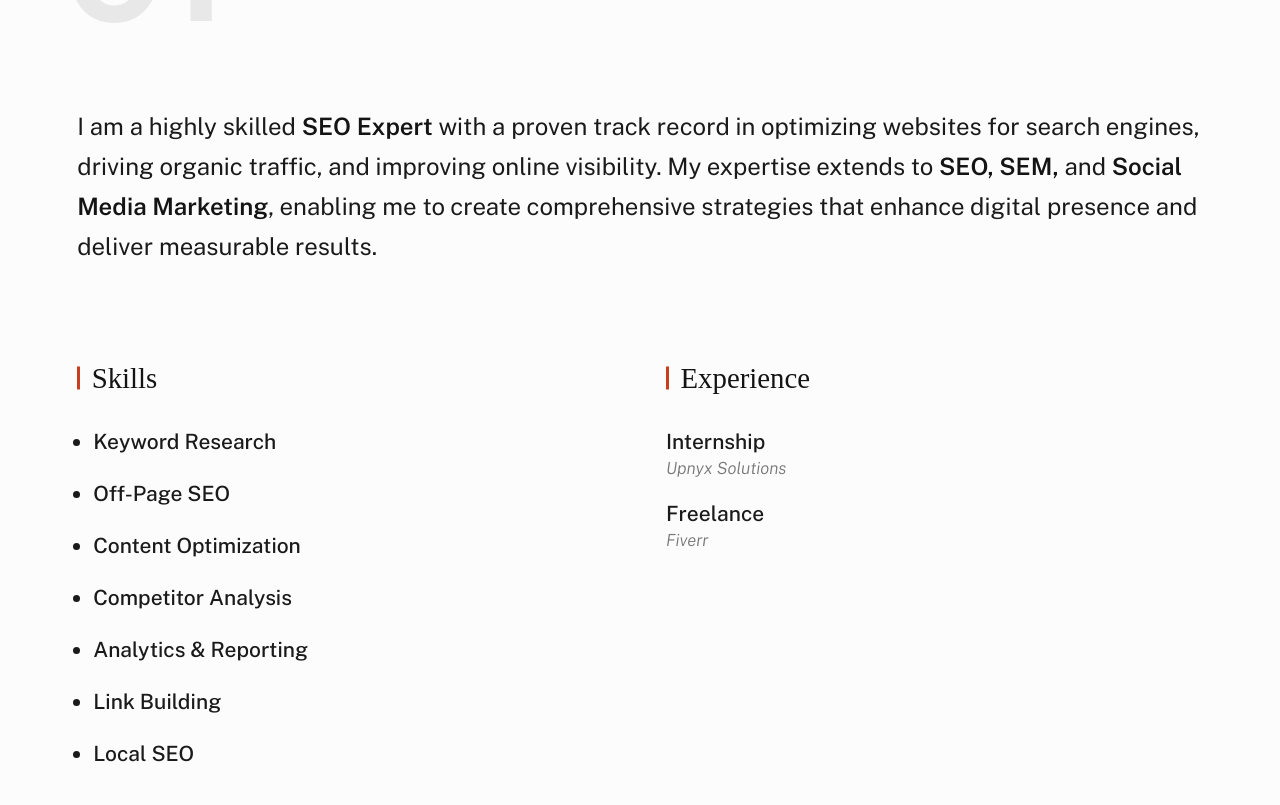
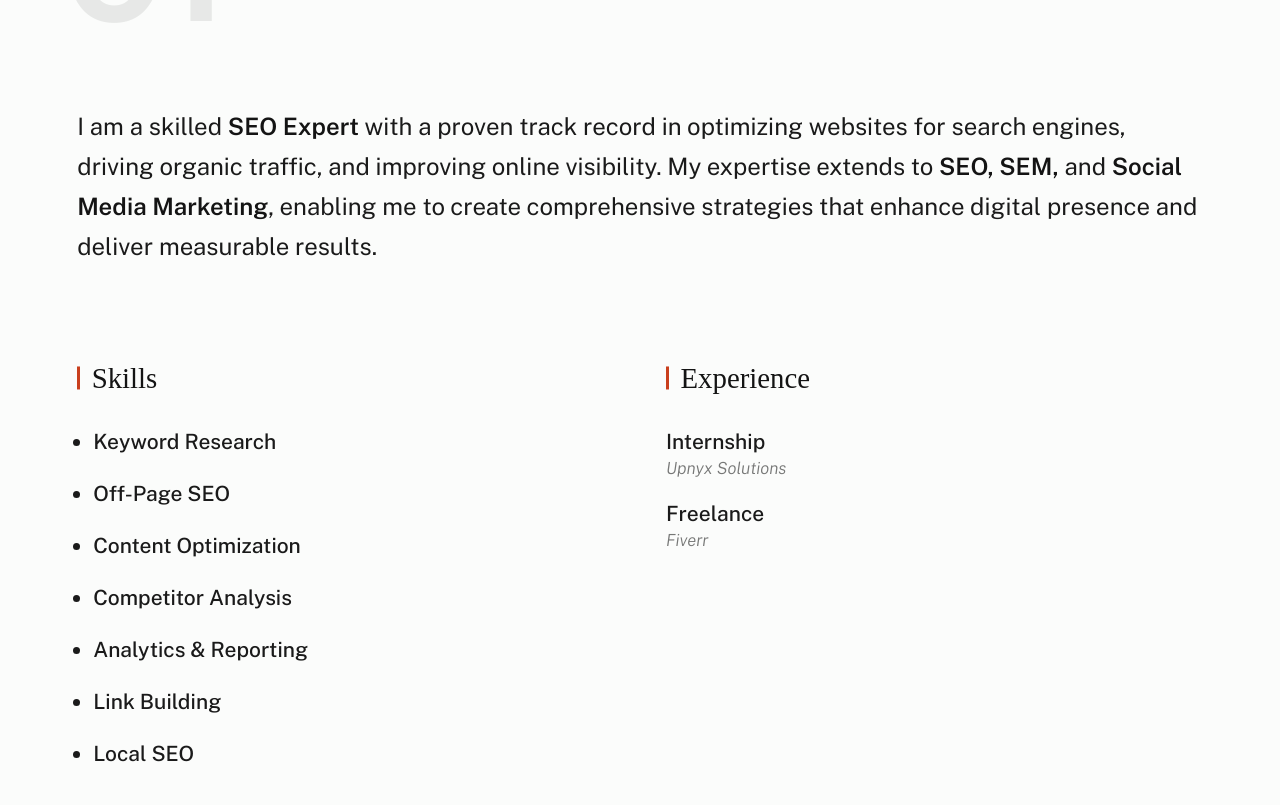
Before and after one commit to IamNoorulain/SEO-Portfolio, a plain HTML site: page index.html in a window 1280 px wide. Shown: the part 1172-1977 px from the top of the page. Drawn offline with nearby package versions, Linux system fonts and the light colour scheme; a web font is replaced by a local one.

Commit message:
Final Commit

```diff
--- a/index.html
+++ b/index.html
@@ -136,7 +136,7 @@
                     </div> <!-- end section-header -->
 
                     <p class="attention-getter">
-                        I am a highly skilled <b>SEO Expert</b> with a proven track record in optimizing websites for search engines, driving organic traffic, and improving online visibility. My expertise extends to <b>SEO, SEM,</b> and <b>Social Media Marketing</b>, enabling me to create comprehensive strategies that enhance digital presence and deliver measurable results.
+                        I am a skilled <b>SEO Expert</b> with a proven track record in optimizing websites for search engines, driving organic traffic, and improving online visibility. My expertise extends to <b>SEO, SEM,</b> and <b>Social Media Marketing</b>, enabling me to create comprehensive strategies that enhance digital presence and deliver measurable results.
                     </p>
 
                     <div class="grid-list-items s-about__blocks">
```
Also changed, not shown: 2 other files.
